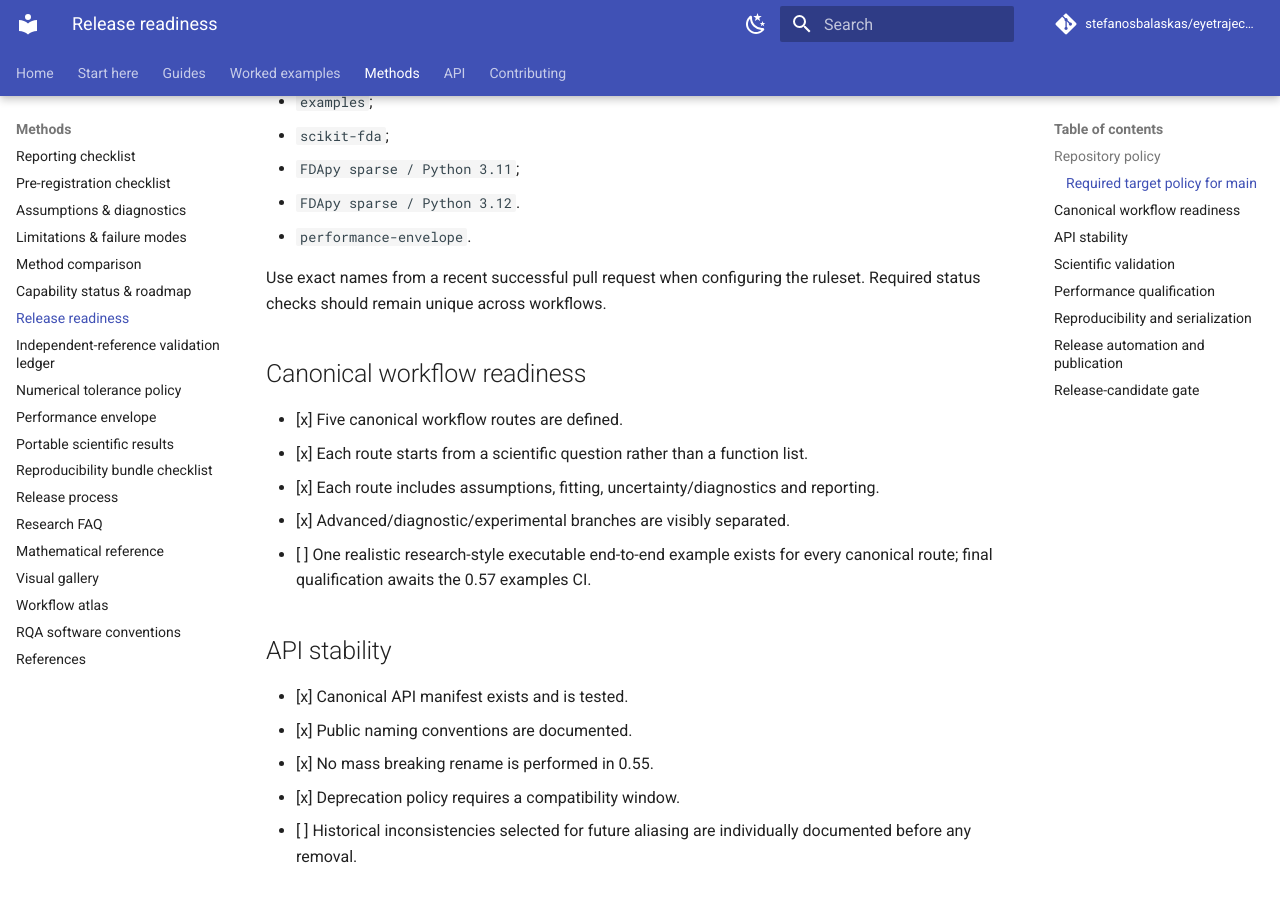
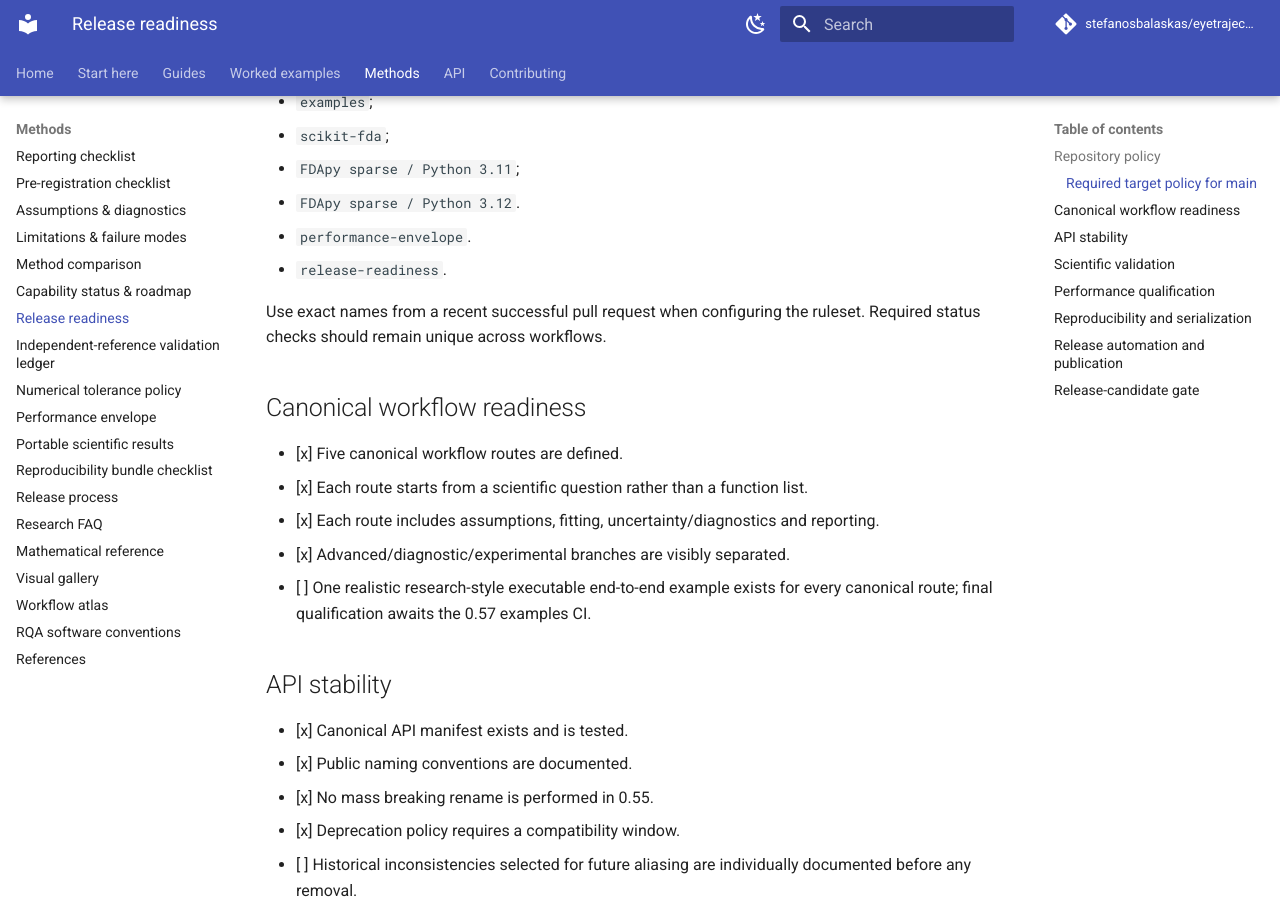
Before and after one commit to stefanosbalaskas/eyetrajectoriespy, an MkDocs documentation site: the page built from docs/release-readiness.md, in a window 1280 px wide and 900 px high, scrolled down 1312 px. Built offline with MkDocs 1.6.1 and Material for MkDocs 9.7.7, drawn with Linux system fonts in a browser that asks for light colours; comment, search, counter and statistics services are not loaded.

Commit message:
Add release-readiness CI to target branch protection checks

```diff
--- a/docs/release-readiness.md
+++ b/docs/release-readiness.md
@@ -46,6 +46,7 @@ The current check contexts intended for protection are:
 - `FDApy sparse / Python 3.11`;
 - `FDApy sparse / Python 3.12`.
 - `performance-envelope`.
+- `release-readiness`.
 
 Use exact names from a recent successful pull request when configuring the
 ruleset. Required status checks should remain unique across workflows.
```
